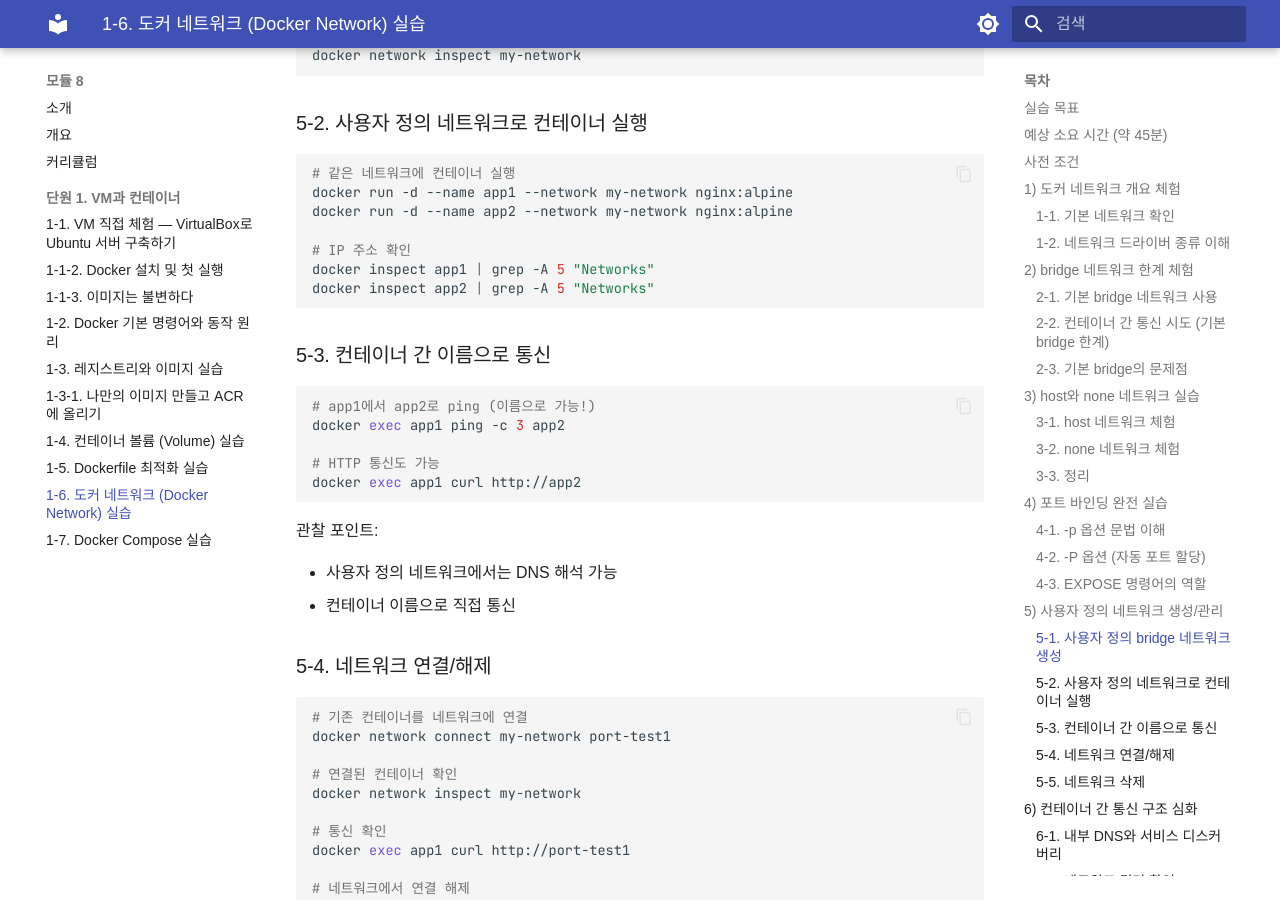
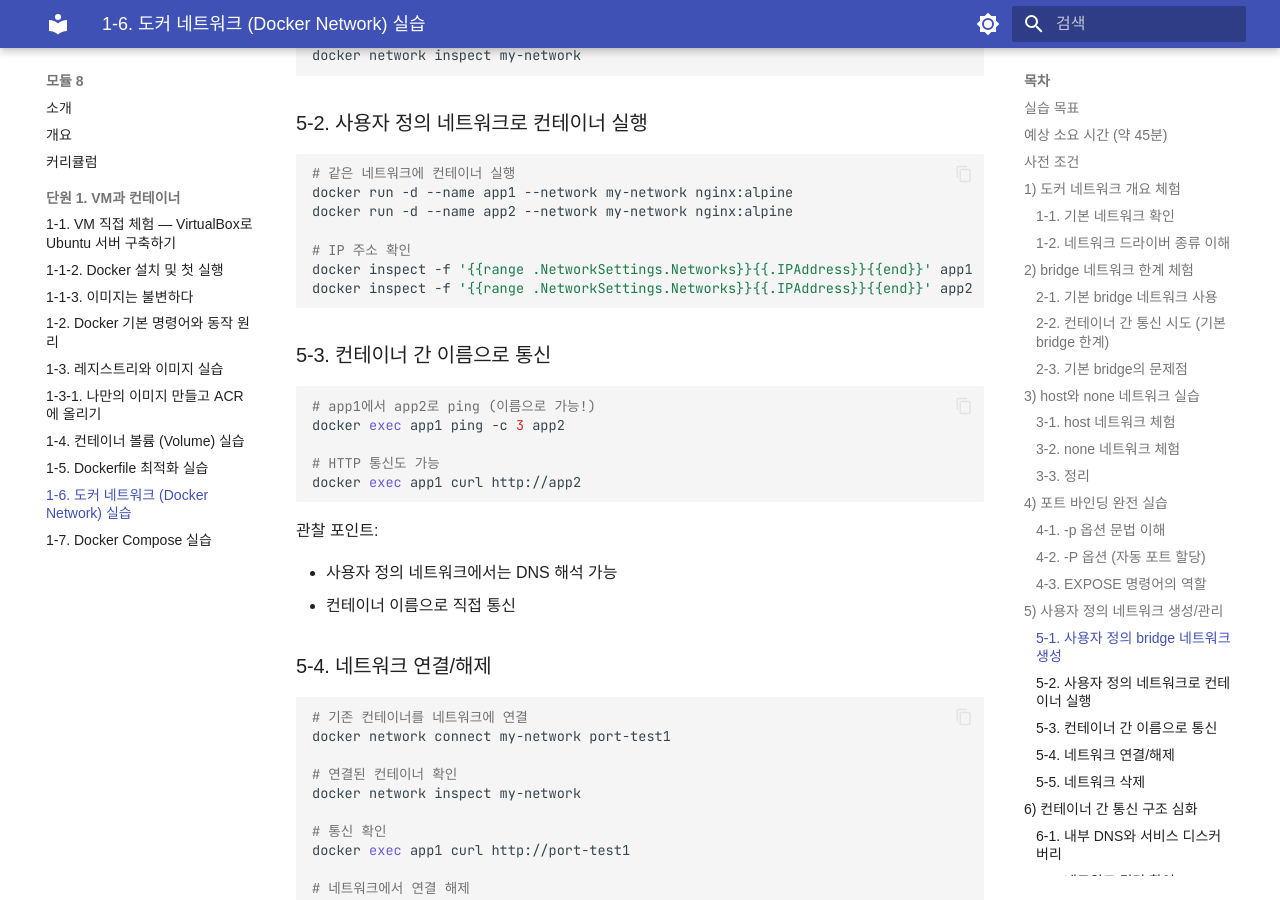
Before and after one commit to skilleat-labs/docker-k8s-labs, an MkDocs documentation site: the page built from docs/modules/module8/1-6.md, in a window 1280 px wide and 900 px high, scrolled down 6424 px. Built offline with MkDocs 1.6.1 and Material for MkDocs 9.7.7, drawn with Linux system fonts in a browser that asks for light colours; some web fonts are replaced.

Commit message:
1-6: 5-2 IP 확인 명령어를 format 옵션으로 교체
Co-Authored-By: Claude Sonnet 4.6 <noreply@anthropic.com>

````diff
--- a/docs/modules/module8/1-6.md
+++ b/docs/modules/module8/1-6.md
@@ -303,8 +303,8 @@ docker run -d --name app1 --network my-network nginx:alpine
 docker run -d --name app2 --network my-network nginx:alpine
 
 # IP 주소 확인
-docker inspect app1 | grep -A 5 "Networks"
-docker inspect app2 | grep -A 5 "Networks"
+docker inspect -f '{{range .NetworkSettings.Networks}}{{.IPAddress}}{{end}}' app1
+docker inspect -f '{{range .NetworkSettings.Networks}}{{.IPAddress}}{{end}}' app2
 ```
 
 ### 5-3. 컨테이너 간 이름으로 통신
````
